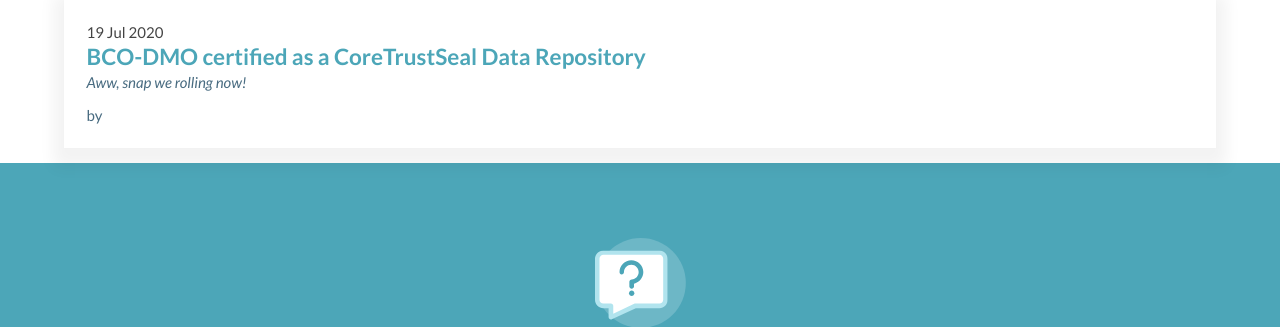
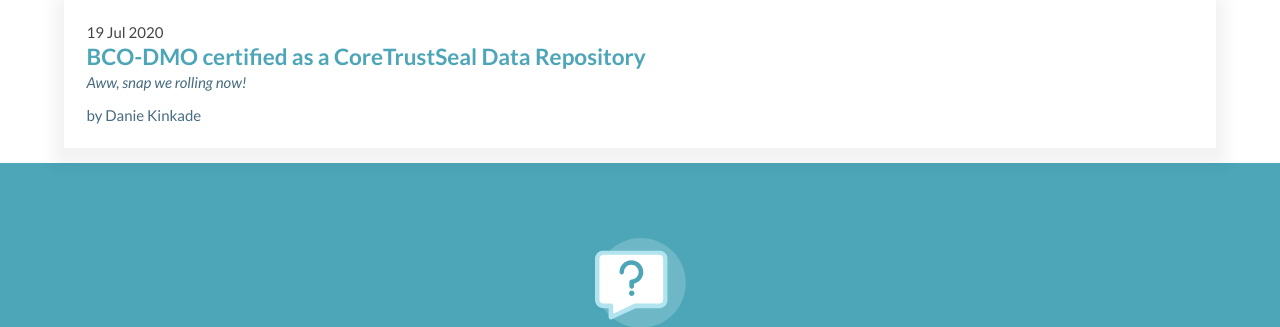
Before and after one commit to BCODMO/blog.bco-dmo.org, a Jekyll site: the page built from index.html, in a window 1280 px wide. Shown: the part 324-651 px from the top of the page. Built offline with Jekyll 4.4.1, drawn with Linux system fonts in a browser that asks for light colours.

Commit message:
Update index.html

```diff
--- a/index.html
+++ b/index.html
@@ -12,6 +12,7 @@
 {% endif %}
 {% if site.posts %}
   {% for post in site.posts %}
+    {% assign author = site.data.authors[post.author] %}
     <div class="card">
       <div class="card-content">
         <div class="content">
@@ -21,7 +22,7 @@
           <p class="subtitle is-6 is-italic">{{ post.subtitle }}</p>
           {% endif %}
           <p>{{ post.description }}</p>
-          <p class="subtitle is-6">by {{ post.author.name }}</p>
+          <p class="subtitle is-6">by {{ author.name }}</p>
         </div>
       </div>
     </div>
```
